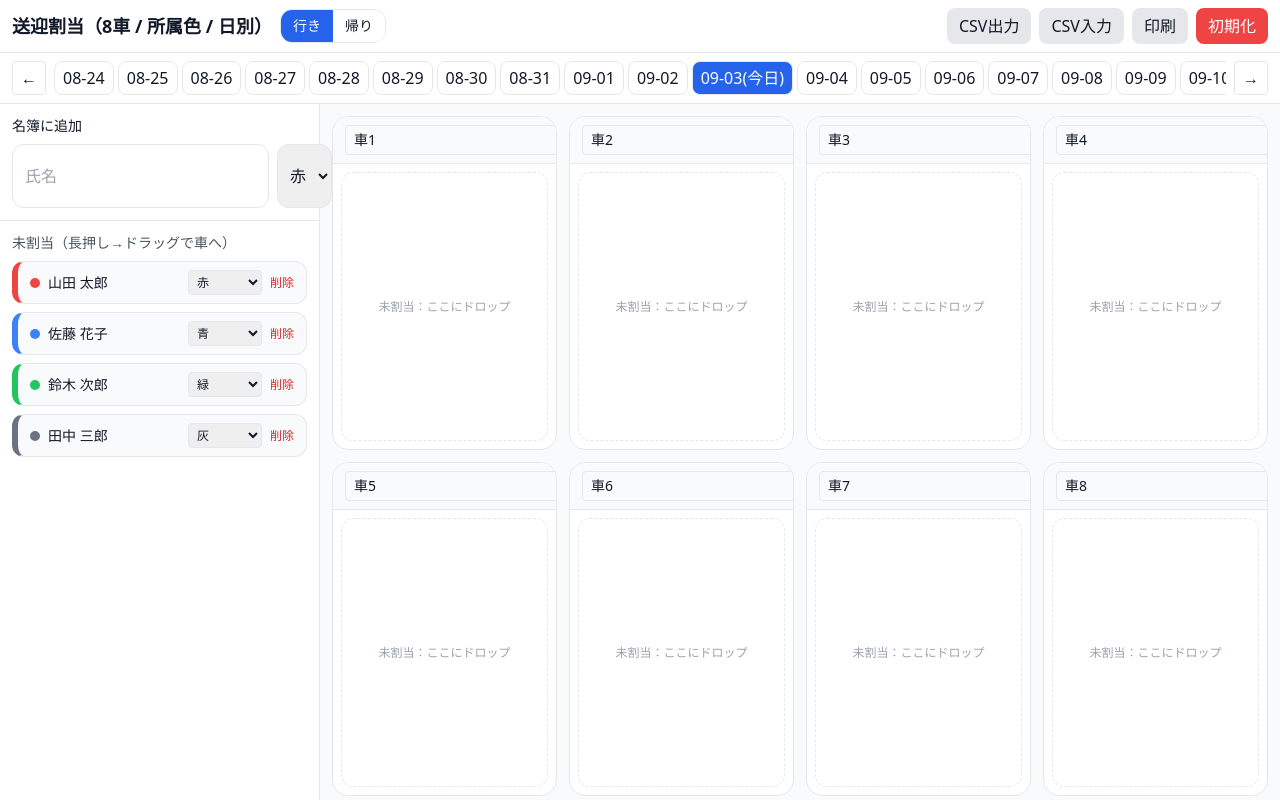
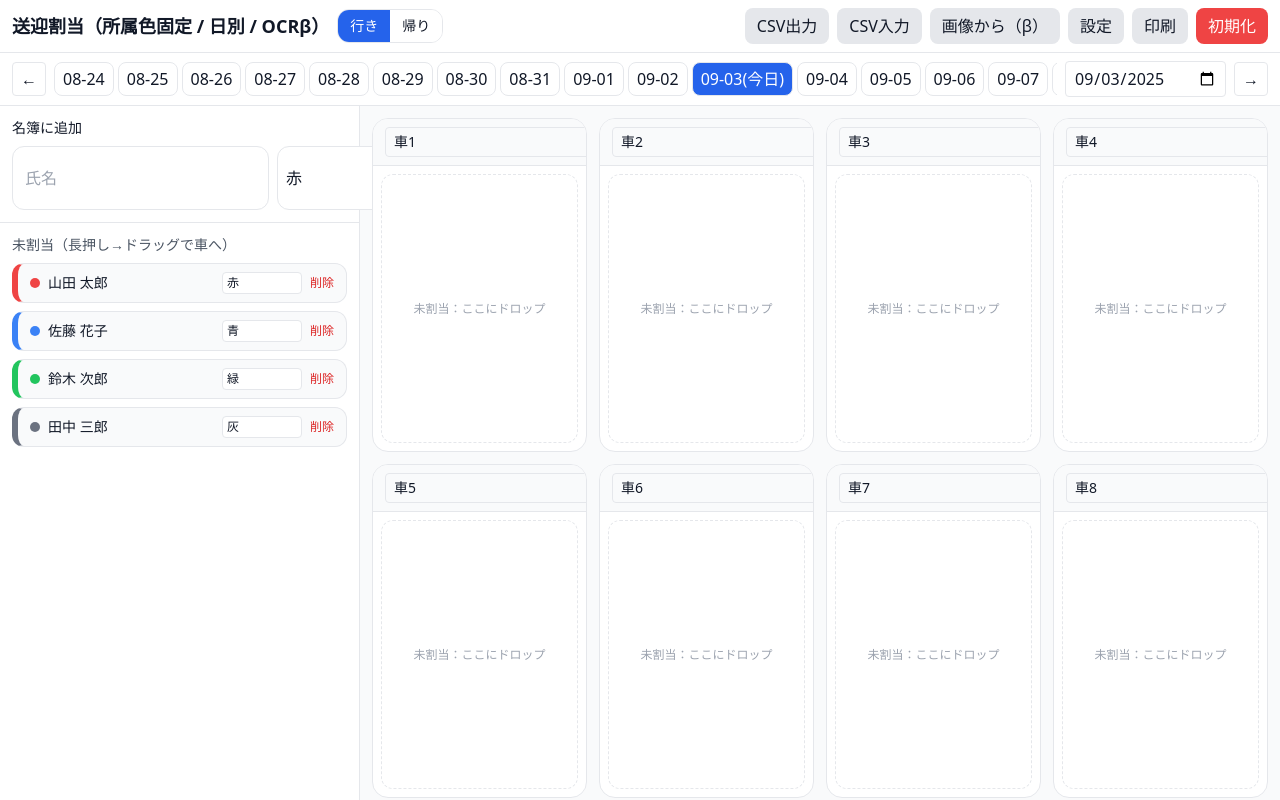
Before and after one commit to takuto622-collab/hodei-shuttle-app, a React (Vite) app: page / in a window 1280 px wide. Built offline with nearby package versions, Linux system fonts and the light colour scheme.

Commit message:
Update App.jsx

```diff
--- a/src/App.jsx
+++ b/src/App.jsx
@@ -1,12 +1,13 @@
 import React, { useEffect, useMemo, useRef, useState } from "react";
+import Tesseract from "tesseract.js";
 
 /** @typedef {{ id: string; name: string; group?: string }} Student */
 /** @typedef {{ studentId: string; pickup: string }} Assignment */
 const VEHICLE_COUNT = 8;
 const VEHICLE_IDS = Array.from({ length: VEHICLE_COUNT }, (_, i) => `v${i + 1}`);
-const STORAGE_KEY = "dispatch-mvp-v4"; // v4: date別&所属カラー&降車削除
+const STORAGE_KEY = "dispatch-mvp-v5"; // v5: 設定/所属色固定/カレンダー/OCR
 
-// ---- 日付ヘルパ
+// ---- 日付
 function fmt(d){ return d.toISOString().slice(0,10); }
 function todayStr(){ return fmt(new Date()); }
 function clampDateStr(s){
@@ -16,41 +17,42 @@ function clampDateStr(s){
   const d = new Date(s);
   return fmt(new Date(Math.min(Math.max(d.getTime(), min.getTime()), max.getTime())));
 }
-function shiftDateStr(s, delta){
-  const d = new Date(s); d.setDate(d.getDate()+delta); return clampDateStr(fmt(d));
+function shiftDateStr(s, delta){ const d=new Date(s); d.setDate(d.getDate()+delta); return clampDateStr(fmt(d)); }
+
+// ---- 永続化
+const LS = {
+  load(){ try{ const raw=localStorage.getItem(STORAGE_KEY); return raw? JSON.parse(raw): null } catch{ return null } },
+  save(state){ localStorage.setItem(STORAGE_KEY, JSON.stringify(state)); }
+};
+
+// ---- デフォ施設カラー（設定で変更可）
+const DEFAULT_GROUPS = [
+  { name: "赤", color: "#ef4444" },
+  { name: "青", color: "#3b82f6" },
+  { name: "緑", color: "#22c55e" },
+  { name: "橙", color: "#f59e0b" },
+  { name: "紫", color: "#8b5cf6" },
+  { name: "灰", color: "#6b7280" },
+];
+
+function colorForGroup(groups, groupName){
+  if (!groupName) return "#9ca3af";
+  const f = groups.find(g => g.name === groupName);
+  if (f) return f.color;
+  // 未定義はグレー
+  return "#9ca3af";
 }
 
-// ---- 永続化
-function loadState(){
-  try{ const raw = localStorage.getItem(STORAGE_KEY); return raw? JSON.parse(raw): null; }catch{return null}
-}
-function saveState(state){
-  localStorage.setItem(STORAGE_KEY, JSON.stringify(state));
-}
-
-// ---- 所属カラー（グループ名→色）。必要なら追加/変更OK
-const GROUP_COLOR_PRESET = {
-  "赤":   "#ef4444",
-  "青":   "#3b82f6",
-  "緑":   "#22c55e",
-  "橙":   "#f59e0b",
-  "紫":   "#8b5cf6",
-  "灰":   "#6b7280",
-};
-function colorForGroup(group){
-  if(!group) return "#9ca3af";
-  if (GROUP_COLOR_PRESET[group]) return GROUP_COLOR_PRESET[group];
-  // 未定義名はハッシュで色を作る（簡易）
-  let h=0; for(const c of group) h=(h*31 + c.charCodeAt(0))>>>0;
-  const hue = h % 360;
-  return `hsl(${hue} 70% 55%)`;
-}
-
-// ---- 空の配車
 function emptyVehicleMap(){ return Object.fromEntries(VEHICLE_IDS.map(id=>[id,/** @type {Assignment[]} */([])])); }
+function uid(){ return Math.random().toString(36).slice(2,9); }
 
 export default function App(){
-  const persisted = loadState();
+  const persisted = LS.load();
+
+  // 設定：施設の所属色（編集可能）
+  const [groups, setGroups] = useState/** @type {{name:string,color:string}[]} */(
+    persisted?.groups ?? DEFAULT_GROUPS
+  );
 
   // 名簿（全日共通）
   const [students, setStudents] = useState/** @type {Student[]} */(
@@ -74,17 +76,24 @@ export default function App(){
     persisted?.vehicleNames ?? Object.fromEntries(VEHICLE_IDS.map((id,i)=>[id,`車${i+1}`]))
   );
 
-  // 名簿追加
+  // 名簿追加UI
   const [newName, setNewName] = useState("");
-  const [newGroup, setNewGroup] = useState("赤");
+  const [newGroup, setNewGroup] = useState(groups[0]?.name ?? "");
 
-  // iPad向けPointer DnD
+  // 設定モーダル
+  const [openSettings, setOpenSettings] = useState(false);
+
+  // OCR 進捗
+  const [ocrBusy, setOcrBusy] = useState(false);
+  const [ocrLog, setOcrLog] = useState("");
+
+  // iPad Pointer DnD
   const [draggingId, setDraggingId] = useState/** @type {string|null} */(null);
   const [dragPos, setDragPos] = useState({x:0,y:0});
   const [hoverVehicle, setHoverVehicle] = useState/** @type {string|null} */(null);
   const vehicleRefs = useRef(Object.fromEntries(VEHICLE_IDS.map(id=>[id, React.createRef()])));
 
-  // 選択日の確保
+  // 選択日の存在を保証
   useEffect(()=>{
     setByDate(prev=>{
       if (prev[selectedDate]) return prev;
@@ -94,35 +103,31 @@ export default function App(){
 
   // 保存
   useEffect(()=>{
-    saveState({ students, byDate, vehicleNames, selectedDate, mode });
-  },[students, byDate, vehicleNames, selectedDate, mode]);
+    LS.save({ students, byDate, vehicleNames, selectedDate, mode, groups });
+  },[students, byDate, vehicleNames, selectedDate, mode, groups]);
 
   const dayData = byDate[selectedDate] ?? { go: emptyVehicleMap(), back: emptyVehicleMap() };
   const vehicles = mode==="go" ? dayData.go : dayData.back;
 
-  // 利便用マップ
   const byId = useMemo(()=>Object.fromEntries(students.map(s=>[s.id,s])),[students]);
-
-  // 未割当
   const unassignedIds = useMemo(()=>{
     const assigned = new Set(Object.values(vehicles).flatMap(arr=>arr.map(a=>a.studentId)));
     return students.filter(s=>!assigned.has(s.id)).map(s=>s.id);
   },[students, vehicles]);
 
-  function setVehicles(mutator){
+  function updateVehicles(mutator){
     setByDate(prev=>{
       const copy = structuredClone(prev);
       if (!copy[selectedDate]) copy[selectedDate] = { go: emptyVehicleMap(), back: emptyVehicleMap() };
       const target = mode==="go" ? copy[selectedDate].go : copy[selectedDate].back;
       const next = mutator(target);
-      if (mode==="go") copy[selectedDate].go = next;
-      else copy[selectedDate].back = next;
+      if (mode==="go") copy[selectedDate].go = next; else copy[selectedDate].back = next;
       return copy;
     });
   }
 
   function updateTime(vehicleId, studentId, value){
-    setVehicles(prev=>{
+    updateVehicles(prev=>{
       const copy = structuredClone(prev);
       const arr = copy[vehicleId];
       const idx = arr.findIndex(a=>a.studentId===studentId);
@@ -133,17 +138,12 @@ export default function App(){
 
   function addStudent(){
     const name = newName.trim(); if(!name) return;
-    setStudents(s=>[...s, { id: uid(), name, group: newGroup || "灰" }]);
+    setStudents(s=>[...s, { id: uid(), name, group: newGroup || "" }]);
     setNewName("");
   }
-
-  function setStudentGroup(id, group){
-    setStudents(prev=> prev.map(s=> s.id===id ? {...s, group} : s));
-  }
-
+  function setStudentGroup(id, group){ setStudents(prev=> prev.map(s=> s.id===id ? {...s, group} : s)); }
   function removeStudent(id){
     setStudents(s=>s.filter(x=>x.id!==id));
-    // 全日からも割当解除
     setByDate(prev=>{
       const cp = structuredClone(prev);
       for (const d of Object.keys(cp)){
@@ -156,9 +156,8 @@ export default function App(){
       return cp;
     });
   }
-
   function unassignCurrentDay(id){
-    setVehicles(prev=>{
+    updateVehicles(prev=>{
       const copy = structuredClone(prev);
       for(const vid of Object.keys(copy)) copy[vid] = copy[vid].filter(a=>a.studentId!==id);
       return copy;
@@ -186,9 +185,7 @@ export default function App(){
     const a = document.createElement("a"); a.href=url; a.download=`送迎_${selectedDate}_${mode}.csv`; a.click(); URL.revokeObjectURL(url);
   }
 
-  // CSV 入力：
-  // 形式A: 日付,便,車両,氏名,所属,ピックアップ
-  // 形式B: 車両,氏名,所属,ピックアップ（現在の selectedDate & mode で読み込む）
+  // CSV 入力（A: 日付,便,車両,氏名,所属,ピックアップ / B: 車両,氏名,所属,ピックアップ）
   function importCSV(file){
     const reader = new FileReader();
     reader.onload = () => {
@@ -197,11 +194,9 @@ export default function App(){
       if (!lines.length) return;
       const header = lines[0].split(",");
       const hasDate = /日付/.test(header[0]);
-      const hasBin  = hasDate ? /便/.test(header[1]) : false;
       const data = (hasDate || /車両/.test(header[0])) ? lines.slice(1) : lines;
 
       const nameToId = new Map(students.map(s=>[s.name, s.id]));
-      // 編集用コピー
       const nextByDate = structuredClone(byDate);
       const nextVehicleNames = { ...vehicleNames };
       const nextStudents = [...students];
@@ -209,14 +204,8 @@ export default function App(){
       for(const line of data){
         const cols = parseCsvLine(line); if (!cols) continue;
         let dStr, binLabel, car, name, group, pickup;
-        if (hasDate){
-          [dStr, binLabel, car, name, group, pickup] = cols;
-        } else {
-          // B形式
-          [car, name, group, pickup] = cols;
-          dStr = selectedDate;
-          binLabel = mode==="go" ? "行き":"帰り";
-        }
+        if (hasDate){ [dStr, binLabel, car, name, group, pickup] = cols; }
+        else { [car, name, group, pickup] = cols; dStr = selectedDate; binLabel = mode==="go" ? "行き":"帰り"; }
         if(!dStr) dStr = selectedDate;
         dStr = clampDateStr(dStr);
         if (!nextByDate[dStr]) nextByDate[dStr] = { go: emptyVehicleMap(), back: emptyVehicleMap() };
@@ -225,17 +214,12 @@ export default function App(){
         if (!nameToId.has(name)) { const id = uid(); nameToId.set(name,id); nextStudents.push({ id, name, group: group || "" }); }
         const id = nameToId.get(name);
 
-        // 学籍情報（所属）も更新（空じゃなければ）
-        if (group) {
-          const idx = nextStudents.findIndex(s=>s.id===id);
-          if (idx>=0) nextStudents[idx].group = group;
-        }
+        if (group){ const idx = nextStudents.findIndex(s=>s.id===id); if (idx>=0) nextStudents[idx].group = group; }
 
         let vid = Object.keys(nextVehicleNames).find(k=>nextVehicleNames[k]===car);
         if (!vid){ vid = VEHICLE_IDS.find(x=> nextVehicleNames[x].startsWith("車")) ?? VEHICLE_IDS[0]; nextVehicleNames[vid] = car || nextVehicleNames[vid]; }
 
         const binKey = (binLabel==="行き") ? "go":"back";
-        // 重複排除して追加
         for(const k of Object.keys(nextByDate[dStr][binKey])){
           nextByDate[dStr][binKey][k] = nextByDate[dStr][binKey][k].filter(a=>a.studentId!==id);
         }
@@ -265,6 +249,65 @@ export default function App(){
     out.push(cur); return out;
   }
 
+  // OCR（β）：送迎ボードの写真から "車X: 名前 名前..." を抽出
+  async function importFromImage(file){
+    setOcrBusy(true); setOcrLog("画像解析を開始...");
+    try{
+      const { data } = await Tesseract.recognize(file, "jpn", {
+        logger: m => { if (m.status) setOcrLog(`${m.status} ${m.progress ? Math.round(m.progress*100)+'%' : ''}`); }
+      });
+      const text = data?.text ?? "";
+      setOcrLog("テキスト抽出完了。取り込み中...");
+
+      // 簡易パース：行ごとに見る
+      // 例: 車1: 山田太郎 佐藤花子 / 1号車 山田太郎 / 車2 佐藤, 鈴木
+      const lines = text.split(/\r?\n/).map(s=>s.trim()).filter(Boolean);
+
+      const nameToId = new Map(students.map(s=>[s.name, s.id]));
+      const nextStudents = [...students];
+      updateVehicles(prev=>{
+        const copy = structuredClone(prev);
+        // いったん全車から除去（この取り込みは上書き系）
+        const mark = new Set();
+        for(const line of lines){
+          // 車の識別
+          const m = line.match(/(車?\s*(\d+)|(\d+)号車)/); // 車2 / 2号車 / 車 2
+          let carIdx = null;
+          if (m){
+            carIdx = parseInt(m[2] || m[3], 10);
+          }
+          // 名前の候補を取得（車名の後ろ全体から、区切り「,、・  」で分割）
+          let namesPart = line.replace(/.*?:/, "").replace(/車?\s*\d+|(\d+)号車/, "");
+          const names = namesPart.split(/[,\s、・]+/).map(s=>s.trim()).filter(Boolean);
+
+          if (carIdx && carIdx>=1 && carIdx<=8 && names.length){
+            const vid = `v${carIdx}`;
+            // 車ごとに一旦空にしてから入れる（上書き）
+            copy[vid] = [];
+            for (const nm of names){
+              if (!nameToId.has(nm)){ const id = uid(); nameToId.set(nm, id); nextStudents.push({ id, name: nm }); }
+              const id = nameToId.get(nm);
+              // 他車から除去
+              for(const k of Object.keys(copy)) copy[k] = copy[k].filter(a=>a.studentId!==id);
+              // 追加
+              copy[vid].push({ studentId: id, pickup: "" });
+              mark.add(id);
+            }
+          }
+        }
+        // 名前だけ並んだ行（車指定なし）は無視（安全側）
+        setStudents(nextStudents);
+        return copy;
+      });
+      setOcrLog("取り込みを完了しました。");
+    } catch(e){
+      setOcrLog("OCRに失敗しました。画像や照明、解像度を見直してください。");
+      console.error(e);
+    } finally {
+      setTimeout(()=>setOcrBusy(false), 600);
+    }
+  }
+
   function resetAll(){
     if(!confirm("すべて初期化しますか？")) return;
     setStudents([]);
@@ -272,6 +315,7 @@ export default function App(){
     setVehicleNames(Object.fromEntries(VEHICLE_IDS.map((id,i)=>[id,`車${i+1}`])));
     setSelectedDate(todayStr());
     setMode("go");
+    setGroups(DEFAULT_GROUPS);
   }
   function printView(){ window.print(); }
 
@@ -281,7 +325,7 @@ export default function App(){
       {/* ヘッダ */}
       <div className="flex items-center justify-between px-3 py-2 border-b bg-white">
         <div className="flex items-center gap-2">
-          <h1 className="text-lg font-semibold">送迎割当（8車 / 所属色 / 日別）</h1>
+          <h1 className="text-lg font-semibold">送迎割当（所属色固定 / 日別 / OCRβ）</h1>
           <div className="flex rounded-xl border overflow-hidden">
             <button className={`px-3 py-1.5 text-sm ${mode==="go"?"bg-blue-600 text-white":"bg-white"}`} onClick={()=>setMode("go")}>行き</button>
             <button className={`px-3 py-1.5 text-sm ${mode==="back"?"bg-blue-600 text-white":"bg-white"}`} onClick={()=>setMode("back")}>帰り</button>
@@ -292,12 +336,16 @@ export default function App(){
           <label className="px-3 py-1.5 rounded-lg bg-gray-200 hover:bg-gray-300 cursor-pointer">CSV入力
             <input type="file" accept=".csv" className="hidden" onChange={(e)=> e.target.files && importCSV(e.target.files[0])}/>
           </label>
+          <label className="px-3 py-1.5 rounded-lg bg-gray-200 hover:bg-gray-300 cursor-pointer">画像から（β）
+            <input type="file" accept="image/*" className="hidden" onChange={(e)=> e.target.files && importFromImage(e.target.files[0])}/>
+          </label>
+          <button className="px-3 py-1.5 rounded-lg bg-gray-200 hover:bg-gray-300" onClick={()=>setOpenSettings(true)}>設定</button>
           <button className="px-3 py-1.5 rounded-lg bg-gray-200 hover:bg-gray-300" onClick={printView}>印刷</button>
           <button className="px-3 py-1.5 rounded-lg bg-red-500 text-white hover:bg-red-600" onClick={resetAll}>初期化</button>
         </div>
       </div>
 
-      {/* 日付バー（今日±10日） */}
+      {/* 日付バー + カレンダー */}
       <div className="px-3 py-2 border-b bg-white flex items-center gap-2">
         <button className="px-2 py-1 rounded border" onClick={()=>setSelectedDate(d=>shiftDateStr(d,-1))}>←</button>
         <div className="flex-1 overflow-x-auto">
@@ -317,11 +365,14 @@ export default function App(){
             })}
           </div>
         </div>
+        <input type="date" className="border rounded px-2 py-1"
+               value={selectedDate}
+               onChange={(e)=> setSelectedDate(clampDateStr(e.target.value || todayStr()))}/>
         <button className="px-2 py-1 rounded border" onClick={()=>setSelectedDate(d=>shiftDateStr(d,1))}>→</button>
       </div>
 
       {/* レイアウト */}
-      <div className="grid grid-cols-[320px_1fr] h-[calc(100vh-96px)]">
+      <div className="grid grid-cols-[360px_1fr] h-[calc(100vh-96px)]">
         {/* 名簿 */}
         <div className="border-r bg-white h-full flex flex-col">
           <div className="p-3 border-b">
@@ -329,20 +380,24 @@ export default function App(){
             <div className="flex gap-2">
               <input className="flex-1 px-3 py-2 rounded-xl border text-base" placeholder="氏名"
                 value={newName} onChange={(e)=>setNewName(e.target.value)} onKeyDown={(e)=> e.key==="Enter" && addStudent()}/>
-              <select className="px-2 py-2 rounded-xl border" value={newGroup} onChange={(e)=>setNewGroup(e.target.value)}>
-                {Object.keys(GROUP_COLOR_PRESET).map(g=><option key={g} value={g}>{g}</option>)}
-              </select>
+              {/* 所属は選択 or 自由入力 */}
+              <input list="grouplist" className="px-2 py-2 rounded-xl border w-28" placeholder="所属"
+                     value={newGroup} onChange={(e)=>setNewGroup(e.target.value)} />
+              <datalist id="grouplist">
+                {groups.map(g=> <option key={g.name} value={g.name} />)}
+              </datalist>
               <button className="px-3 py-2 rounded-xl bg-blue-600 text-white active:scale-95" onClick={addStudent}>追加</button>
             </div>
           </div>
 
           <div className="p-3 flex-1 overflow-auto">
             <div className="text-sm text-gray-600 mb-2">未割当（長押し→ドラッグで車へ）</div>
+            {ocrBusy && <div className="mb-2 text-xs text-gray-600">OCR: {ocrLog}</div>}
             <div className="grid grid-cols-1 gap-2">
               {students.filter(s=>unassignedIds.includes(s.id)).map(s=>(
                 <div key={s.id}
                   className={`px-3 py-2 rounded-xl border bg-gray-50 ${draggingId===s.id?'ring-2 ring-blue-400':''}`}
-                  style={{borderLeft: `6px solid ${colorForGroup(s.group)}`}}
+                  style={{borderLeft: `6px solid ${colorForGroup(groups, s.group)}`}}
                   onPointerDown={(e)=>{ e.currentTarget.setPointerCapture?.(e.pointerId); setDraggingId(s.id); setDragPos({x:e.clientX,y:e.clientY}); }}
                   onPointerMove={(e)=>{ if(!draggingId) return; const x=e.clientX,y=e.clientY; setDragPos({x,y});
                     let over=null; for(const vid of VEHICLE_IDS){ const el=vehicleRefs.current[vid]?.current; if(!el) continue;
@@ -352,7 +407,7 @@ export default function App(){
                   onPointerUp={()=>{
                     if(draggingId && hoverVehicle){
                       const id=draggingId;
-                      setVehicles(prev=>{
+                      updateVehicles(prev=>{
                         const copy=structuredClone(prev);
                         for(const vid of Object.keys(copy)) copy[vid] = copy[vid].filter(a=>a.studentId!==id);
                         copy[hoverVehicle].push({ studentId:id, pickup:"" });
@@ -364,14 +419,11 @@ export default function App(){
                 >
                   <div className="flex items-center justify-between">
                     <div className="flex items-center gap-2">
-                      <span className="inline-block w-2.5 h-2.5 rounded-full" style={{background: colorForGroup(s.group)}}/>
+                      <span className="inline-block w-2.5 h-2.5 rounded-full" style={{background: colorForGroup(groups, s.group)}}/>
                       <span className="text-sm">{s.name}</span>
                     </div>
                     <div className="flex items-center gap-2">
-                      <select className="text-xs border rounded px-1 py-0.5" value={s.group ?? ""} onChange={(e)=>setStudentGroup(s.id, e.target.value)}>
-                        {Object.keys(GROUP_COLOR_PRESET).map(g=><option key={g} value={g}>{g}</option>)}
-                        <option value="">(未設定)</option>
-                      </select>
+                      <input list="grouplist" className="text-xs border rounded px-1 py-0.5 w-20" value={s.group ?? ""} onChange={(e)=>setStudentGroup(s.id, e.target.value)} />
                       <button className="text-xs text-red-600 hover:underline" onClick={()=>removeStudent(s.id)}>削除</button>
                     </div>
                   </div>
@@ -403,10 +455,11 @@ export default function App(){
                     {vehicles[vid].map(a=>{
                       const s = byId[a.studentId];
                       return (
-                        <div key={a.studentId} className="rounded-xl border px-3 py-2 bg-white" style={{borderLeft:`6px solid ${colorForGroup(s?.group)}`}}>
+                        <div key={a.studentId} className="rounded-xl border px-3 py-2 bg-white"
+                             style={{borderLeft:`6px solid ${colorForGroup(groups, s?.group)}`}}>
                           <div className="flex items-center justify-between mb-2">
                             <div className="flex items-center gap-2">
-                              <span className="inline-block w-2.5 h-2.5 rounded-full" style={{background: colorForGroup(s?.group)}}/>
+                              <span className="inline-block w-2.5 h-2.5 rounded-full" style={{background: colorForGroup(groups, s?.group)}}/>
                               <div className="text-sm font-medium">{s?.name ?? "(不明)"}</div>
                             </div>
                             <button className="text-xs text-gray-500 hover:underline" onClick={()=>unassignCurrentDay(a.studentId)}>外す</button>
@@ -428,6 +481,37 @@ export default function App(){
         </div>
       </div>
 
+      {/* 設定モーダル */}
+      {openSettings && (
+        <div className="fixed inset-0 bg-black/30 flex items-center justify-center z-50" onClick={()=>setOpenSettings(false)}>
+          <div className="bg-white rounded-2xl shadow-xl w-[720px] max-w-[90vw] p-4" onClick={(e)=>e.stopPropagation()}>
+            <div className="flex items-center justify-between mb-3">
+              <h2 className="text-lg font-semibold">設定（所属カラーの固定）</h2>
+              <button className="px-3 py-1.5 rounded border" onClick={()=>setOpenSettings(false)}>閉じる</button>
+            </div>
+            <div className="text-sm text-gray-600 mb-2">所属名と色を施設仕様に合わせて固定できます（名簿・配車表示に反映）。</div>
+            <div className="space-y-2 max-h-[50vh] overflow-auto pr-1">
+              {groups.map((g, i)=>(
+                <div key={i} className="flex items-center gap-2">
+                  <input className="border rounded px-2 py-1 w-40" value={g.name}
+                         onChange={(e)=>setGroups(prev=> prev.map((x,idx)=> idx===i? {...x, name:e.target.value}: x))}/>
+                  <input type="color" className="w-10 h-8 p-0 border rounded" value={g.color}
+                         onChange={(e)=>setGroups(prev=> prev.map((x,idx)=> idx===i? {...x, color:e.target.value}: x))}/>
+                  <div className="text-xs text-gray-500">例: 赤 / 放課後A / 低学年 など</div>
+                  <button className="ml-auto text-xs text-red-600" onClick={()=>{
+                    setGroups(prev=> prev.filter((_,idx)=>idx!==i));
+                  }}>削除</button>
+                </div>
+              ))}
+            </div>
+            <div className="mt-3 flex items-center gap-2">
+              <button className="px-3 py-1.5 rounded bg-gray-200" onClick={()=> setGroups(prev=> [...prev, {name:"新規所属", color:"#9ca3af"}])}>所属を追加</button>
+              <button className="px-3 py-1.5 rounded bg-blue-600 text-white" onClick={()=>setOpenSettings(false)}>保存して閉じる</button>
+            </div>
+          </div>
+        </div>
+      )}
+
       {/* ドラッグ中のゴースト */}
       {draggingId && (
         <div style={{ position:"fixed", left:dragPos.x+12, top:dragPos.y+12, pointerEvents:"none", zIndex:50 }}>
@@ -442,6 +526,3 @@ export default function App(){
     </div>
   );
 }
-
-// ---- util
-function uid(){ return Math.random().toString(36).slice(2,9); }
```
